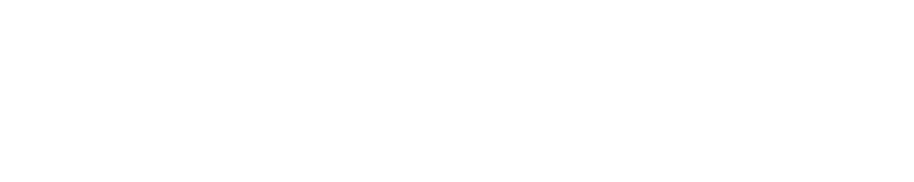
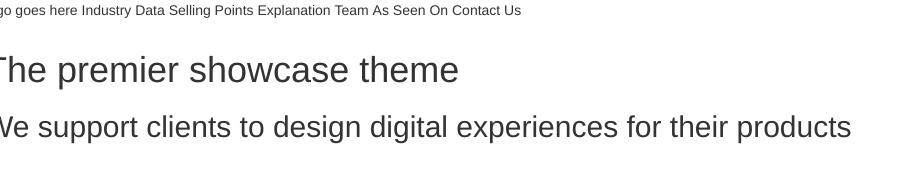
Before and after one commit to aliyazdani/charitee-splash, a website: page index.html in a window 1280 px wide. Shown: the whole page, without its empty margins (0-914 px from the left). Drawn offline with nearby package versions, Linux system fonts and the light colour scheme.

Commit message:
added nav bar elements and divs for hero

```diff
--- a/index.html
+++ b/index.html
@@ -7,9 +7,33 @@
   <script type="text/javascript" src="bower_components/jquery/dist/jquery.min.js"></script>
 </head>
 <body>
+  <!-- navigation bar with logo and other links -->
+  <section id="nav-bar">
+
+  </section>
   <!-- Main header with links and logo, link to social media -->
   <section id="hero">
-
+    <div class="row">
+      <div id="hero-nav">
+        <span>logo goes here</span>
+        <nav>
+          <ul id="nav-links">
+            <li>Industry Data</li>
+            <li>Selling Points</li>
+            <li>Explanation</li>
+            <li>Team</li>
+            <li>As Seen On</li>
+            <li>Contact Us</li>
+          </ul>
+        </nav>
+      </div>
+    </div>
+    <div class="row">
+      <header>
+        <h1>The premier showcase theme</h1>
+        <h2>We support clients to design digital experiences for their products</h2>
+      </header>
+    </div>
   </section>
   <!-- graphs and charts on where the charitee industry/fund raising is headed -->
   <section id="industry-data">
--- a/sass/style.scss
+++ b/sass/style.scss
@@ -18,3 +18,16 @@ time, mark, audio, video {
   font: inherit;
   vertical-align: baseline;
 }
+
+#hero {
+  #hero-nav {
+    nav {
+      display: inline-block;
+      #nav-links {
+        li {
+          display: inline-block;
+        }
+      }
+    }
+  }
+}
```
Also changed, not shown: style/style.css, 1 other file.
